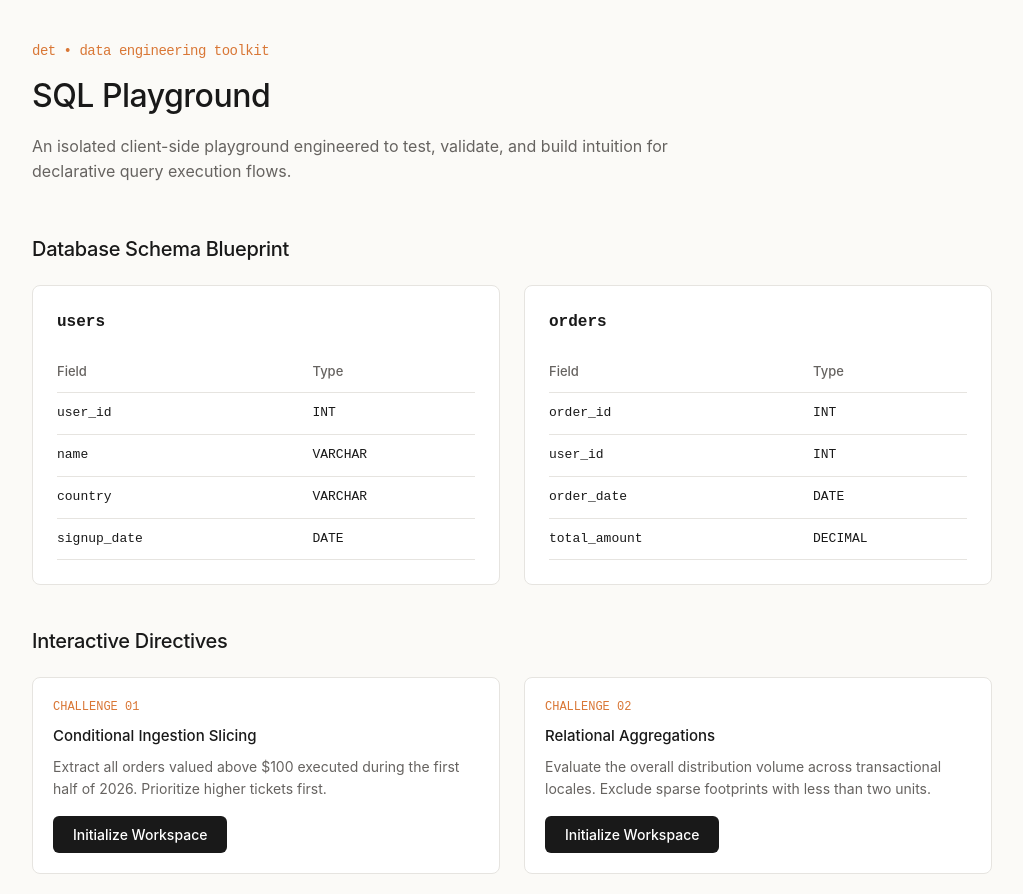
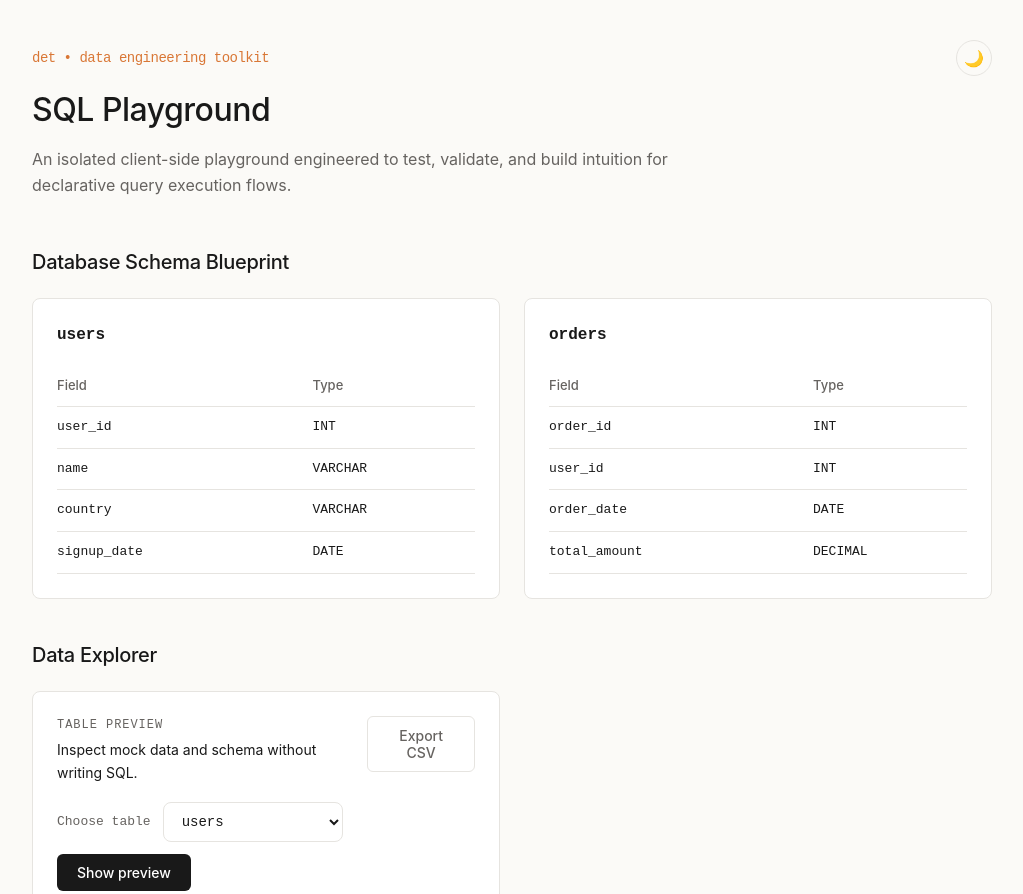
Before and after one commit to AndresTorresPS/data-engineer-toolkit, a plain HTML site: page docs/index.html in a window 1280 px wide. Shown: the top 894 px of the page, without its empty margins (128-1151 px from the left). Drawn offline with Linux system fonts and the light colour scheme.

Commit message:
Theme Toogle: not working yet

```diff
--- a/docs/index.html
+++ b/docs/index.html
@@ -13,17 +13,25 @@
     <meta http-equiv="Cache-Control" content="no-cache, no-store, must-revalidate">
     <meta http-equiv="Content-Security-Policy" content="default-src 'self'; script-src 'self'; style-src 'self' https://fonts.googleapis.com; font-src 'self' https://fonts.gstatic.com; img-src 'self' data:; connect-src 'none';">
     <title>SQL Playground</title>
+
+    <script>
+        const savedTheme = localStorage.getItem('theme') || (window.matchMedia('(prefers-color-scheme: dark)').matches ? 'dark' : 'light');
+        document.documentElement.setAttribute('data-theme', savedTheme);
+    </script>
+
     <link rel="preconnect" href="https://fonts.googleapis.com">
     <link rel="preconnect" href="https://fonts.gstatic.com" crossorigin>
     <link href="https://fonts.googleapis.com/css2?family=Fira+Code:wght@400;500&family=Instrument+Sans:ital,wght@0,400;0,500;0,600;1,400&display=swap" rel="stylesheet">
-    <!-- External stylesheet for SQL Playground (extracted and optimized) -->
     <link rel="stylesheet" href="style.css">
 </head>
 <body>
 
 <div class="container">
     <header>
-        <div class="brand">det • data engineering toolkit</div>
+        <div class="header-top">
+            <div class="brand">det • data engineering toolkit</div>
+            <button id="theme-toggle" class="icon-btn" onclick="toggleTheme()" aria-label="Toggle Theme"></button>
+        </div>
         <h1>SQL Playground</h1>
         <p class="subtitle">An isolated client-side playground engineered to test, validate, and build intuition for declarative query execution flows.</p>
     </header>
@@ -60,22 +68,6 @@
         </div>
     </div>
 
-    <h2>Interactive Directives</h2>
-    <div class="grid">
-        <div class="challenge-box">
-            <div class="challenge-meta">Challenge 01</div>
-            <div class="challenge-title">Conditional Ingestion Slicing</div>
-            <div class="challenge-desc">Extract all orders valued above $100 executed during the first half of 2026. Prioritize higher tickets first.</div>
-            <button onclick="loadTemplate(1)">Initialize Workspace</button>
-        </div>
-        <div class="challenge-box">
-            <div class="challenge-meta">Challenge 02</div>
-            <div class="challenge-title">Relational Aggregations</div>
-            <div class="challenge-desc">Evaluate the overall distribution volume across transactional locales. Exclude sparse footprints with less than two units.</div>
-            <button onclick="loadTemplate(2)">Initialize Workspace</button>
-        </div>
-    </div>
-
     <h2>Data Explorer</h2>
     <div class="grid">
         <div class="card explorer-card">
@@ -99,6 +91,22 @@
             <div id="explorer-preview" class="output-wrapper">
                 <span style="color: var(--text-muted); font-size: 14px;">Select a table to inspect sample rows and column metadata.</span>
             </div>
+        </div>
+    </div>
+
+    <h2>Interactive Directives</h2>
+    <div class="grid">
+        <div class="challenge-box">
+            <div class="challenge-meta">Challenge 01</div>
+            <div class="challenge-title">Conditional Ingestion Slicing</div>
+            <div class="challenge-desc">Extract all orders valued above $100 executed during the first half of 2026. Prioritize higher tickets first.</div>
+            <button onclick="loadTemplate(1)">Initialize Workspace</button>
+        </div>
+        <div class="challenge-box">
+            <div class="challenge-meta">Challenge 02</div>
+            <div class="challenge-title">Relational Aggregations</div>
+            <div class="challenge-desc">Evaluate the overall distribution volume across transactional locales. Exclude sparse footprints with less than two units.</div>
+            <button onclick="loadTemplate(2)">Initialize Workspace</button>
         </div>
     </div>
 
@@ -128,8 +136,7 @@
         <span style="color: var(--text-muted); font-size: 14px;">Terminal standby. Awaiting query dispatch execution metrics...</span>
     </div>
 </div>
-<!-- External script: behavior and pipeline execution logic (commented in English) -->
+
 <script src="script.js"></script>
-
 </body>
 </html>
--- a/docs/script.js
+++ b/docs/script.js
@@ -1,14 +1,35 @@
-// SQL Playground client-side logic with English inline comments
-// Mock database used for client-only query simulation
+// Theme Toggle Logic
+function updateThemeIcon(theme) {
+    const btn = document.getElementById('theme-toggle');
+    if (btn) {
+        btn.textContent = theme === 'dark' ? '☀️' : '🌙';
+    }
+}
+
+function toggleTheme() {
+    const currentTheme = document.documentElement.getAttribute('data-theme');
+    const newTheme = currentTheme === 'dark' ? 'light' : 'dark';
+
+    document.documentElement.setAttribute('data-theme', newTheme);
+    localStorage.setItem('theme', newTheme);
+    updateThemeIcon(newTheme);
+}
+
+// Initialize Icon on load
+document.addEventListener('DOMContentLoaded', () => {
+    const currentTheme = document.documentElement.getAttribute('data-theme');
+    updateThemeIcon(currentTheme);
+});
+
+// --- Original Engine Logic Below ---
+
 const mockDb = {
-    // users table rows
     users: [
         { user_id: 1, name: 'Alice Smith', country: 'USA', signup_date: '2026-01-10' },
         { user_id: 2, name: 'Carlos Buendia', country: 'Colombia', signup_date: '2026-02-14' },
         { user_id: 3, name: 'Elena Rostova', country: 'Germany', signup_date: '2026-03-01' },
         { user_id: 4, name: 'David Lee', country: 'USA', signup_date: '2026-03-22' }
     ],
-    // orders table rows
     orders: [
         { order_id: 101, user_id: 1, order_date: '2026-02-20', total_amount: 150.00 },
         { order_id: 102, user_id: 2, order_date: '2026-03-15', total_amount: 45.50 },
@@ -18,19 +39,15 @@ const mockDb = {
     ]
 };
 
-// Predefined code templates for the two challenges
 const codeTemplates = {
     1: "SELECT order_id, user_id, order_date, total_amount\nFROM orders\nWHERE total_amount > 100 \n  AND order_date BETWEEN '2026-01-01' AND '2026-06-01'\nORDER BY total_amount DESC;",
     2: "SELECT u.country, COUNT(o.order_id) AS total_orders\nFROM users u\nJOIN orders o ON u.user_id = o.user_id\nGROUP BY u.country\nHAVING COUNT(o.order_id) > 1;"
 };
 
-// Load a template into the editor by id (1 or 2)
 function loadTemplate(id) {
-    // set the editor text to the selected template
     document.getElementById('editor').value = codeTemplates[id];
 }
 
-// Reset the editor and output buffer to their initial state
 function clearWorkspace() {
     document.getElementById('editor').value = '';
     document.getElementById('output-buffer').innerHTML = '<span style="color: var(--text-muted); font-size: 14px;">Terminal standby. Awaiting query dispatch execution metrics...</span>';
@@ -106,20 +123,16 @@ function downloadTableCsv() {
     URL.revokeObjectURL(url);
 }
 
-// Execute a simplified client-side SQL pipeline against mockDb
 function runPipeline() {
-    // cache DOM nodes for performance
     const editorEl = document.getElementById('editor');
     const buffer = document.getElementById('output-buffer');
 
-    // read and normalize the SQL input
-    const rawSql = (editorEl.value || '').trim(); // original input
-    if (!rawSql) { // early exit on empty input
+    const rawSql = (editorEl.value || '').trim();
+    if (!rawSql) {
         buffer.innerHTML = '<div class="status-msg error">Pipeline Fault: Command input is empty.</div>';
         return;
     }
 
-    // use case-insensitive checks without mutating the original SQL
     const normalized = rawSql.toUpperCase();
     if (!/\bSELECT\b/i.test(normalized) || !/\bFROM\b/i.test(normalized)) {
         buffer.innerHTML = '<div class="status-msg error">Compilation Failure: Standard SQL commands require explicitly declared SELECT and FROM boundaries.</div>';
@@ -127,38 +140,31 @@ function runPipeline() {
     }
 
     try {
-        // resolve base stream depending on FROM / JOIN
         let stream = [];
 
         if (/\bJOIN\b/.test(normalized)) {
-            // naive inner-join implementation: join users to orders on user_id
             mockDb.users.forEach(u => {
                 mockDb.orders.forEach(o => {
                     if (u.user_id === o.user_id) stream.push(Object.assign({}, u, o));
                 });
             });
         } else if (/FROM\s+USERS\b/.test(normalized)) {
-            // clone users to avoid mutating mock data
             stream = typeof structuredClone === 'function' ? structuredClone(mockDb.users) : JSON.parse(JSON.stringify(mockDb.users));
         } else if (/FROM\s+ORDERS\b/.test(normalized)) {
-            // clone orders
             stream = typeof structuredClone === 'function' ? structuredClone(mockDb.orders) : JSON.parse(JSON.stringify(mockDb.orders));
         } else {
             throw new Error("Invalid Object Model Context. Target catalog namespaces must resolve to 'users' or 'orders'.");
         }
 
-        // apply WHERE filters (very limited SQL parsing; pattern matching)
         if (/\bWHERE\b/.test(normalized)) {
             if (/TOTAL_AMOUNT\s*>\s*100/.test(normalized)) {
                 stream = stream.filter(r => (r.total_amount || 0) > 100);
             }
             if (/BETWEEN/.test(normalized)) {
-                // keep date strings comparison simple (ISO-like date strings work lexicographically)
                 stream = stream.filter(r => (r.order_date >= '2026-01-01' && r.order_date <= '2026-06-01'));
             }
         }
 
-        // apply GROUP BY -> aggregate by country for the example
         if (/\bGROUP BY\b/.test(normalized)) {
             const groups = {};
             stream.forEach(item => {
@@ -167,31 +173,26 @@ function runPipeline() {
                 groups[key].push(item);
             });
 
-            // transform groups into aggregated rows
             stream = Object.keys(groups).map(k => ({ country: k, total_orders: groups[k].length }));
 
-            // apply HAVING > 1 when requested
             if (/\bHAVING\b/.test(normalized) && />\s*1/.test(normalized)) {
                 stream = stream.filter(r => r.total_orders > 1);
             }
         }
 
-        // support a simple ORDER BY total_amount DESC
         if (/\bORDER BY\b/.test(normalized)) {
             if (/TOTAL_AMOUNT/.test(normalized) && /DESC/.test(normalized)) {
                 stream.sort((a, b) => (b.total_amount || 0) - (a.total_amount || 0));
             }
         }
 
-        // render results or an empty success message
         if (stream.length === 0) {
             buffer.innerHTML = '<div class="status-msg success">Success: Pipeline cleared. Empty set emitted (0 records returned).</div>';
             return;
         }
 
-        // construct HTML table from result rows
         let viewHtml = '<div class="status-msg success">✔ Logged execution run context: Pipeline executed successfully.</div><table><thead><tr>';
-        const headers = Object.keys(stream[0]); // column headers inferred from first row
+        const headers = Object.keys(stream[0]);
         headers.forEach(h => { viewHtml += `<th>${h}</th>`; });
         viewHtml += '</tr></thead><tbody>';
 
@@ -202,15 +203,15 @@ function runPipeline() {
         });
         viewHtml += '</tbody></table>';
 
-        buffer.innerHTML = viewHtml; // inject the final rendered output
+        buffer.innerHTML = viewHtml;
 
     } catch (exception) {
-        // surface runtime errors to the output buffer
         buffer.innerHTML = `<div class="status-msg error">Runtime Exception Caught: ${exception.message}</div>`;
     }
 }
 
-// Expose helpers to global scope intentionally for inline buttons (loadTemplate, runPipeline, clearWorkspace)
+// Global exposes
 window.loadTemplate = loadTemplate;
 window.clearWorkspace = clearWorkspace;
 window.runPipeline = runPipeline;
+window.toggleTheme = toggleTheme;
--- a/docs/style.css
+++ b/docs/style.css
@@ -1,27 +1,22 @@
-/* sql_playground.css
-   Separated styles for SQL Playground. Lines commented in English. */
-/* Root variables: theme tokens for colors and fonts */
-:root {
-    --bg: #fbfaf7; /* page background */
-    --surface: #ffffff; /* card background */
-    --text-main: #191919; /* primary text color */
-    --text-muted: #666360; /* secondary text color */
-    --border: #e6e4e0; /* subtle borders */
-    --accent: #d97736; /* brand accent */
-    --accent-light: #fcf6f2; /* subtle accent background */
-    --code-bg: #1e1e1e; /* editor background */
-    --code-text: #f3f3f3; /* editor text */
-    --success: #2e7d32; /* success color */
-    --success-bg: #edf7ed; /* success background */
-    --error: #c62828; /* error color */
-    --error-bg: #fdecea; /* error background */
-    --font-sans: 'Instrument Sans', -apple-system, sans-serif; /* UI font */
-    --font-mono: 'Fira Code', monospace; /* mono font for code */
+:root, :root[data-theme="light"] {
+    --bg: #fbfaf7;
+    --surface: #ffffff;
+    --text-main: #191919;
+    --text-muted: #666360;
+    --border: #e6e4e0;
+    --accent: #d97736;
+    --accent-light: #fcf6f2;
+    --code-bg: #1e1e1e;
+    --code-text: #f3f3f3;
+    --success: #2e7d32;
+    --success-bg: #edf7ed;
+    --error: #c62828;
+    --error-bg: #fdecea;
+    --font-sans: 'Instrument Sans', -apple-system, sans-serif;
+    --font-mono: 'Fira Code', monospace;
 }
 
-/* Dark mode overrides to keep visual parity in dark environments */
-@media (prefers-color-scheme: dark) {
-    :root {
+:root[data-theme="dark"] {
     --bg: #121211;
     --surface: #1a1a19;
     --text-main: #e5e4e0;
@@ -36,42 +31,57 @@
     --error: #e57373;
     --error-bg: #2c1515;
 }
-}
 
-/* Base page layout and typography */
 body {
-    font-family: var(--font-sans); /* readable UI font */
-    background-color: var(--bg); /* apply page background */
-    color: var(--text-main); /* default text color */
-    line-height: 1.6; /* comfortable line spacing */
-    margin: 0; /* reset default margin */
-    padding: 40px 20px; /* page padding */
-    -webkit-font-smoothing: antialiased; /* improve font rendering */
+    font-family: var(--font-sans);
+    background-color: var(--bg);
+    color: var(--text-main);
+    line-height: 1.6;
+    margin: 0;
+    padding: 40px 20px;
+    -webkit-font-smoothing: antialiased;
+    transition: background-color 0.3s ease, color 0.3s ease;
 }
 
 .container { max-width: 960px; margin: 0 auto; }
 
 header { margin-bottom: 48px; }
 
+.header-top { display: flex; justify-content: space-between; align-items: center; margin-bottom: 8px; }
+
 .brand {
     font-family: var(--font-mono);
     font-weight: 500;
     color: var(--accent);
     text-transform: lowercase;
-    margin-bottom: 8px;
     font-size: 14px;
     letter-spacing: -0.5px;
 }
 
+.icon-btn {
+    background: transparent;
+    border: 1px solid var(--border);
+    color: var(--text-main);
+    font-size: 16px;
+    border-radius: 50%;
+    width: 36px;
+    height: 36px;
+    display: flex;
+    align-items: center;
+    justify-content: center;
+    cursor: pointer;
+    padding: 0;
+}
+.icon-btn:hover { background: var(--surface); border-color: var(--text-muted); }
+
 h1 { font-size: 32px; font-weight: 500; letter-spacing: -0.5px; margin: 0 0 12px 0; color: var(--text-main); }
 .subtitle { color: var(--text-muted); font-size: 16px; max-width: 640px; margin: 0; }
-
 h2 { font-size: 20px; font-weight: 500; margin: 40px 0 20px 0; letter-spacing: -0.3px; }
 
 .grid { display: grid; grid-template-columns: 1fr 1fr; gap: 24px; margin-bottom: 32px; }
 @media (max-width: 768px) { .grid { grid-template-columns: 1fr; } }
 
-.card { background: var(--surface); border: 1px solid var(--border); border-radius: 8px; padding: 24px; }
+.card { background: var(--surface); border: 1px solid var(--border); border-radius: 8px; padding: 24px; transition: background-color 0.3s ease, border-color 0.3s ease; }
 .card h3 { margin: 0 0 16px 0; font-size: 16px; font-weight: 600; font-family: var(--font-mono); }
 
 table { width: 100%; border-collapse: collapse; font-size: 14px; }
@@ -79,9 +89,8 @@ th, td { padding: 10px 0; text-align: left; border-bottom: 1px solid var(--borde
 th { color: var(--text-muted); font-weight: 500; font-size: 13px; }
 .mono { font-family: var(--font-mono); font-size: 13px; }
 
-.challenge-box { background: var(--surface); border: 1px solid var(--border); border-radius: 8px; padding: 20px; margin-bottom: 16px; transition: border-color 0.2s ease; }
+.challenge-box { background: var(--surface); border: 1px solid var(--border); border-radius: 8px; padding: 20px; margin-bottom: 16px; transition: border-color 0.2s ease, background-color 0.3s ease; }
 .challenge-box:hover { border-color: var(--accent); }
-
 .challenge-meta { font-size: 12px; font-family: var(--font-mono); color: var(--accent); text-transform: uppercase; margin-bottom: 6px; }
 .challenge-title { font-weight: 500; font-size: 15px; margin-bottom: 8px; }
 .challenge-desc { color: var(--text-muted); font-size: 14px; margin-bottom: 16px; }
@@ -97,10 +106,11 @@ th { color: var(--text-muted); font-weight: 500; font-size: 13px; }
 .preview-table th, .preview-table td { padding: 10px 12px; border-bottom: 1px solid var(--border); }
 .preview-table th { color: var(--text-muted); text-align: left; font-size: 13px; }
 .explorer-summary + .status-msg { margin-top: 0; }
+
+/* Fixed Typo Here */
 @media (max-width: 768px) { .explorer-header, .explorer-controls { flex-direction: column; align-items: stretch; } }
 
-/* Editor styling: monospace textarea styled like a code editor */
-textarea { width: 100%; height: 160px; background: var(--code-bg); color: var(--code-text); font-family: var(--font-mono); font-size: 14px; padding: 20px; border-radius: 8px; border: 1px solid transparent; box-sizing: border-box; resize: vertical; outline: none; box-shadow: inset 0 2px 4px rgba(0,0,0,0.1); }
+textarea { width: 100%; height: 160px; background: var(--code-bg); color: var(--code-text); font-family: var(--font-mono); font-size: 14px; padding: 20px; border-radius: 8px; border: 1px solid transparent; box-sizing: border-box; resize: vertical; outline: none; box-shadow: inset 0 2px 4px rgba(0,0,0,0.1); transition: background-color 0.3s ease; }
 textarea:focus { border-color: var(--accent); }
 
 .action-bar { display: flex; justify-content: space-between; align-items: center; margin-top: 16px; }
@@ -112,12 +122,12 @@ button.secondary { background-color: transparent; color: var(--text-muted); bord
 button.secondary:hover { background-color: var(--surface); color: var(--text-main); border-color: var(--text-muted); }
 
 .output-title { font-size: 13px; text-transform: uppercase; font-family: var(--font-mono); color: var(--text-muted); margin: 32px 0 12px 0; letter-spacing: 0.5px; }
-.output-wrapper { background: var(--surface); border: 1px solid var(--border); border-radius: 8px; padding: 20px; min-height: 60px; overflow-x: auto; }
+.output-wrapper { background: var(--surface); border: 1px solid var(--border); border-radius: 8px; padding: 20px; min-height: 60px; overflow-x: auto; transition: background-color 0.3s ease, border-color 0.3s ease; }
 
 .status-msg { padding: 12px 16px; border-radius: 6px; font-size: 14px; margin-bottom: 16px; font-family: var(--font-mono); }
 .status-msg.error { background-color: var(--error-bg); color: var(--error); border: 1px solid rgba(198, 40, 40, 0.15); }
 .status-msg.success { background-color: var(--success-bg); color: var(--success); border: 1px solid rgba(46, 125, 50, 0.15); }
 
 .execution-flow { display: flex; gap: 8px; overflow-x: auto; padding: 12px 0; list-style: none; margin: 0; border-bottom: 1px solid var(--border); }
-.execution-flow li { font-family: var(--font-mono); font-size: 11px; background: var(--surface); border: 1px solid var(--border); padding: 4px 10px; border-radius: 4px; white-space: nowrap; color: var(--text-muted); }
+.execution-flow li { font-family: var(--font-mono); font-size: 11px; background: var(--surface); border: 1px solid var(--border); padding: 4px 10px; border-radius: 4px; white-space: nowrap; color: var(--text-muted); transition: background-color 0.3s ease; }
 .execution-flow li.active { border-color: var(--accent); color: var(--accent); background: var(--accent-light); }
```
Lines whose indentation alone changed are shown as unchanged.
